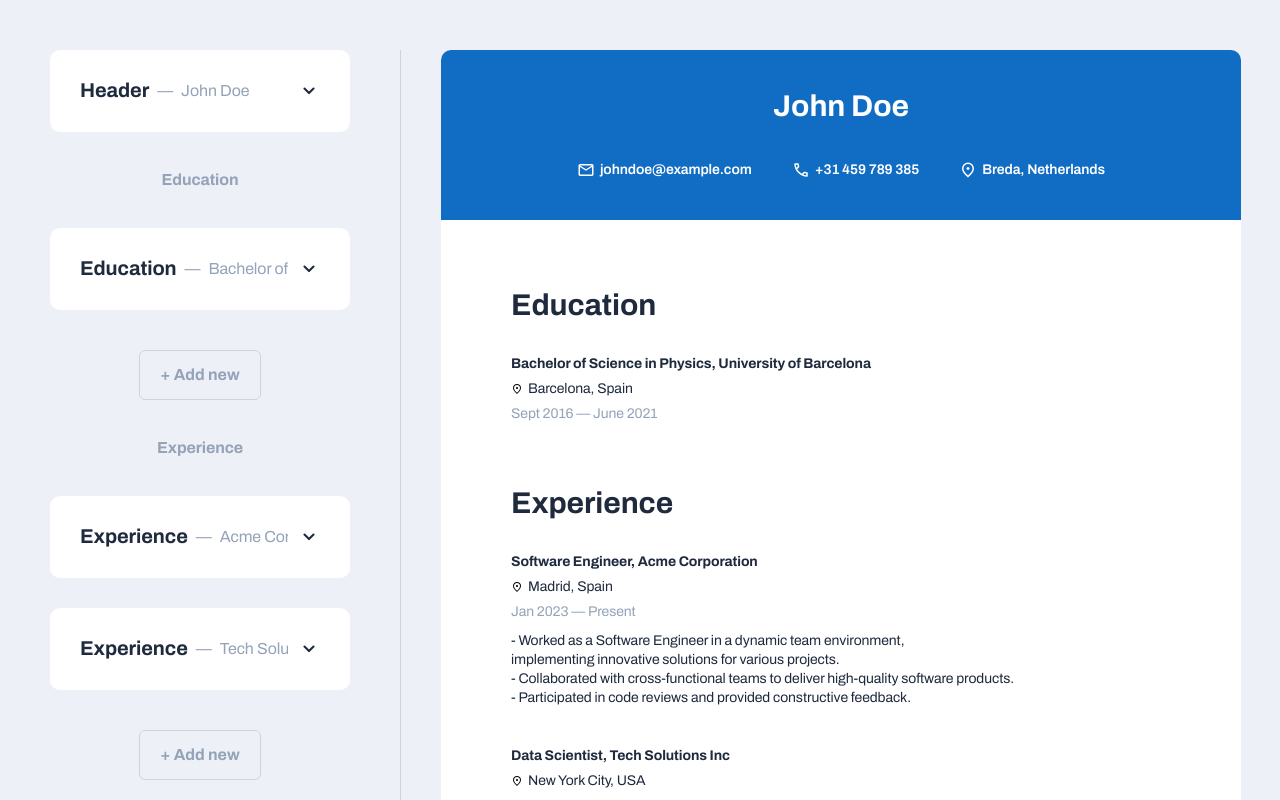
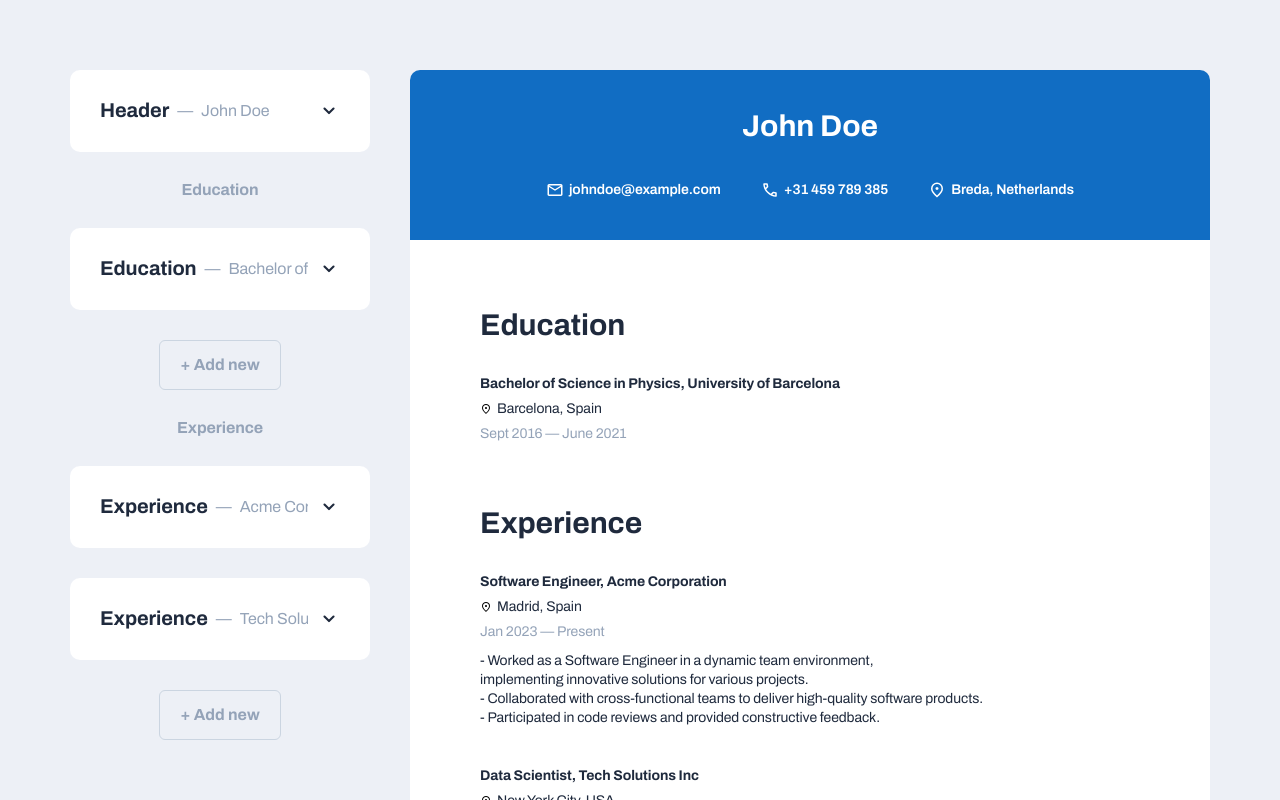
Before and after one commit to amadeuio/make-your-cv, a React (Vite) app: page / in a window 1280 px wide. Shown: the top 800 px of the page. Built offline with nearby package versions, Linux system fonts and the light colour scheme.

Commit message:
Remove vertical line and navbar for cleaner layout

```diff
--- a/package.json
+++ b/package.json
@@ -15,7 +15,6 @@
     "react": "^18.2.0",
     "react-beautiful-dnd": "^13.1.1",
     "react-dom": "^18.2.0",
-    "styled-components": "^6.1.8",
     "uuid": "^9.0.1"
   },
   "devDependencies": {
--- a/src/App.tsx
+++ b/src/App.tsx
@@ -40,7 +40,6 @@ function App() {
             <EducationForms />
             <ExperienceForms />
           </aside>
-          <div className="vertical-line"></div>
           <CvSection />
         </FormDataContext.Provider>
       </div>
--- a/src/styles/index.css
+++ b/src/styles/index.css
@@ -38,19 +38,14 @@ body {
   background-color: var(--slate-100);
 }
 
-:root {
-  --spacing: 50px;
-}
-
 .main-content-container {
   display: flex;
-  padding: var(--spacing);
-  padding-right: 0;
+  justify-content: space-between;
+  padding: 70px;
 }
 
 .form-section {
-  gap: 40px;
-  margin-right: var(--spacing);
+  gap: 30px;
 }
 
 .form-section,
@@ -59,7 +54,6 @@ body {
 }
 
 .cv-section {
-  flex: 1;
   justify-content: center;
 }
 
@@ -75,11 +69,6 @@ form,
 
 .cv-border-radius-wrapper {
   overflow: hidden;
-}
-
-.vertical-line {
-  width: 1px;
-  border-left: 1px solid var(--slate-300);
 }
 
 /* svg */
@@ -118,25 +107,6 @@ h1 {
 
 ::-webkit-scrollbar-thumb:hover {
   background: var(--slate-600);
-}
-
-/* Navbar */
-
-.navbar {
-  height: 70px;
-  margin-top: 10px;
-  margin-bottom: -30px;
-  color: var(--slate-800);
-  background-color: var(--slate-100);
-  border-bottom: 0px solid var(--slate-300);
-  display: flex;
-  align-items: center;
-  justify-content: center;
-}
-
-.navbar h1 {
-  font-weight: 800;
-  font-size: 18px;
 }
 
 /* Form Section */
```
Also changed, not shown: 1 other file (tests, documents, lock files or other folders).
